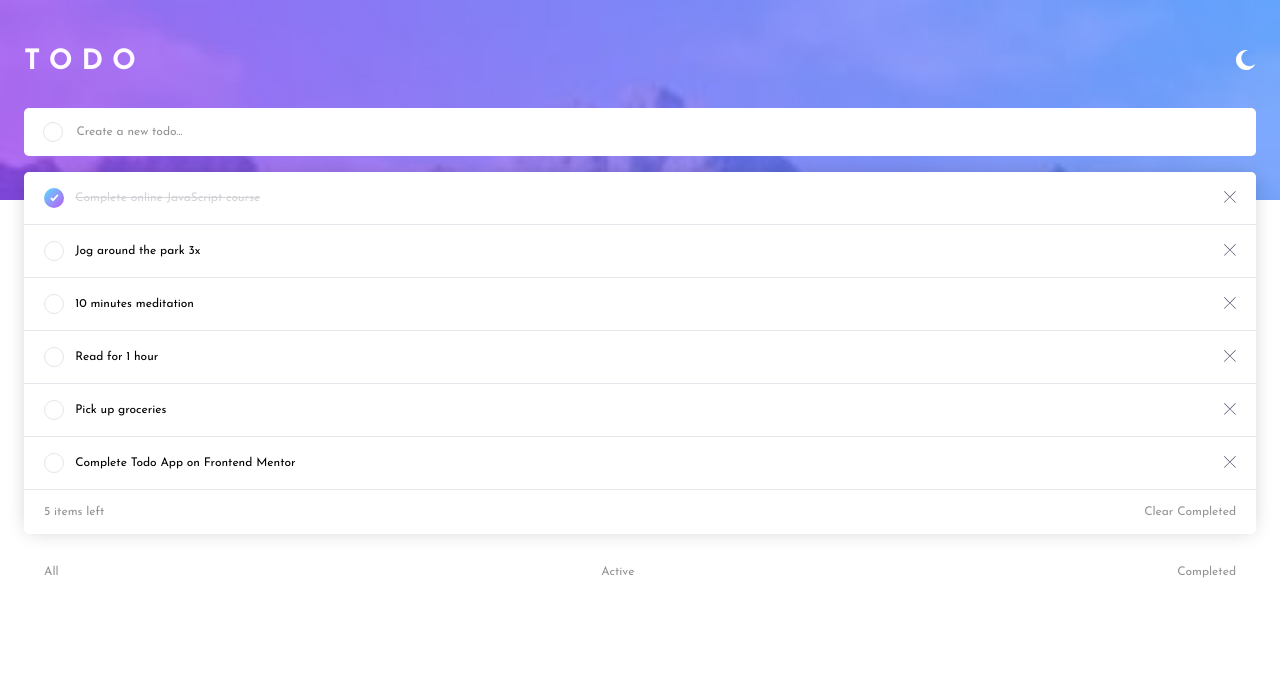
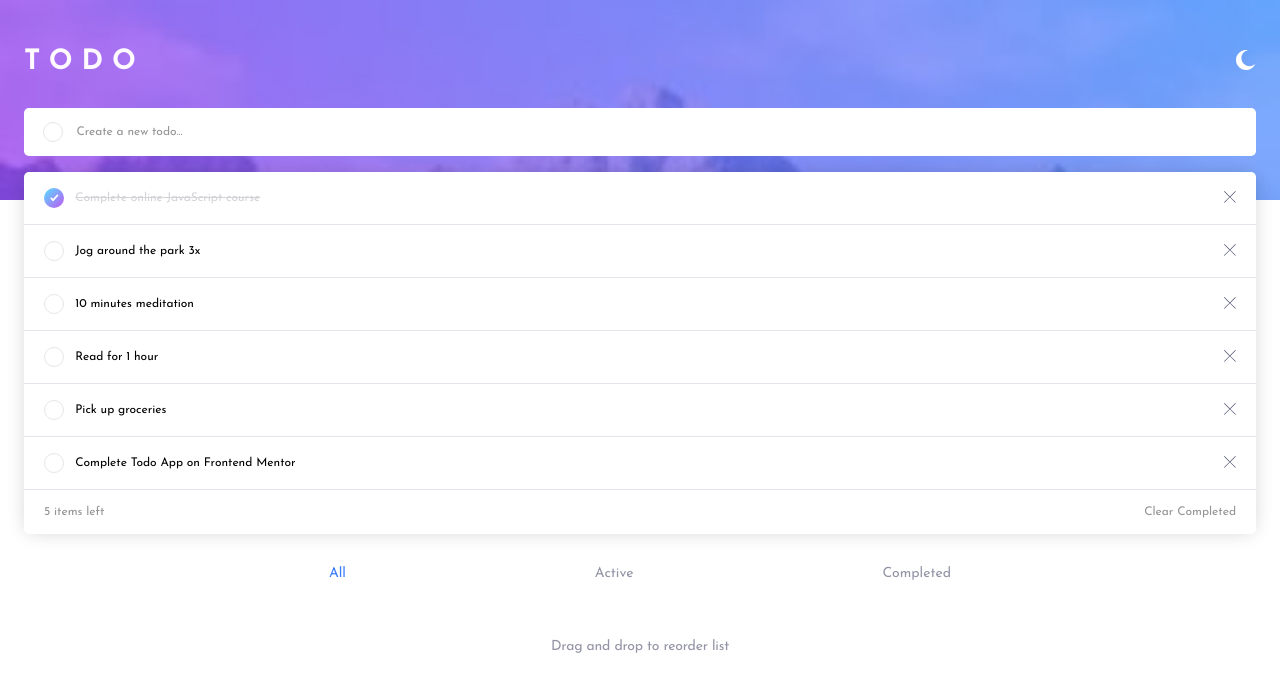
Before and after one commit to kennyjsa/todo-app, a Next.js app: page / in a window 1280 px wide. Shown: the top 692 px of the page. Built offline with nearby package versions, Linux system fonts and the light colour scheme.

Commit message:
end style todo filter

```diff
--- a/src/components/todo/TodoFilter/index.tsx
+++ b/src/components/todo/TodoFilter/index.tsx
@@ -4,10 +4,13 @@ import styles from './styles.module.css'
 
 export const TodoFilter: React.FC = () => {
   return (
-    <div className={styles.container}>
-      <div className={styles.link}>All</div>
-      <div className={styles.link}>Active</div>
-      <div className={styles.link}>Completed</div>
-    </div>
+    <>
+      <div className={styles.container}>
+        <div className={`${styles.link} ${styles.active}`}>All</div>
+        <div className={styles.link}>Active</div>
+        <div className={styles.link}>Completed</div>
+      </div>
+      <div className={styles.text}>Drag and drop to reorder list</div>
+    </>
   )
 }
--- a/src/components/todo/TodoFilter/styles.module.css
+++ b/src/components/todo/TodoFilter/styles.module.css
@@ -4,25 +4,43 @@
 
   display: flex;
   align-items: center;
-  justify-content: space-between;
+  justify-content: space-evenly;
 
-  font-size: 0.75rem;
-  font-family: 'Josefin Sans', sans-serif;
-  color: #939395;
-
-  padding: 1rem 1.25rem;
+  padding: 1rem 3.5rem;
   margin-top: 1rem;
 }
 
 .link {
   cursor: pointer;
+  font-size: 0.875rem;
+  font-family: 'Josefin Sans', sans-serif;
+  color: hsl(236, 9%, 61%);
+  font-weight: 400;
+
   transition: filter 200ms ease;
 }
-
+/*
+- Very Light Gray: hsl(0, 0%, 98%)
+- Very Light Grayish Blue: hsl(236, 33%, 92%)
+- Light Grayish Blue: hsl(233, 11%, 84%)
+- Dark Grayish Blue: hsl(236, 9%, 61%)
+- Very Dark Grayish Blue: hsl(235, 19%, 35%)
+*/
 .link.active {
-  color: blue;
+  color: hsl(220, 98%, 61%);
 }
 
 .link:hover {
   filter: brightness(0.9);
 }
+
+.text {
+  margin-top: 2.688rem;
+  text-align: center;
+  font-family: 'Josefin Sans', sans-serif;
+  font-weight: 400;
+  font-size: 0.875rem;
+  line-height: 1;
+  letter-spacing: -0.015em;
+  color: hsl(236, 9%, 61%);
+}
```
